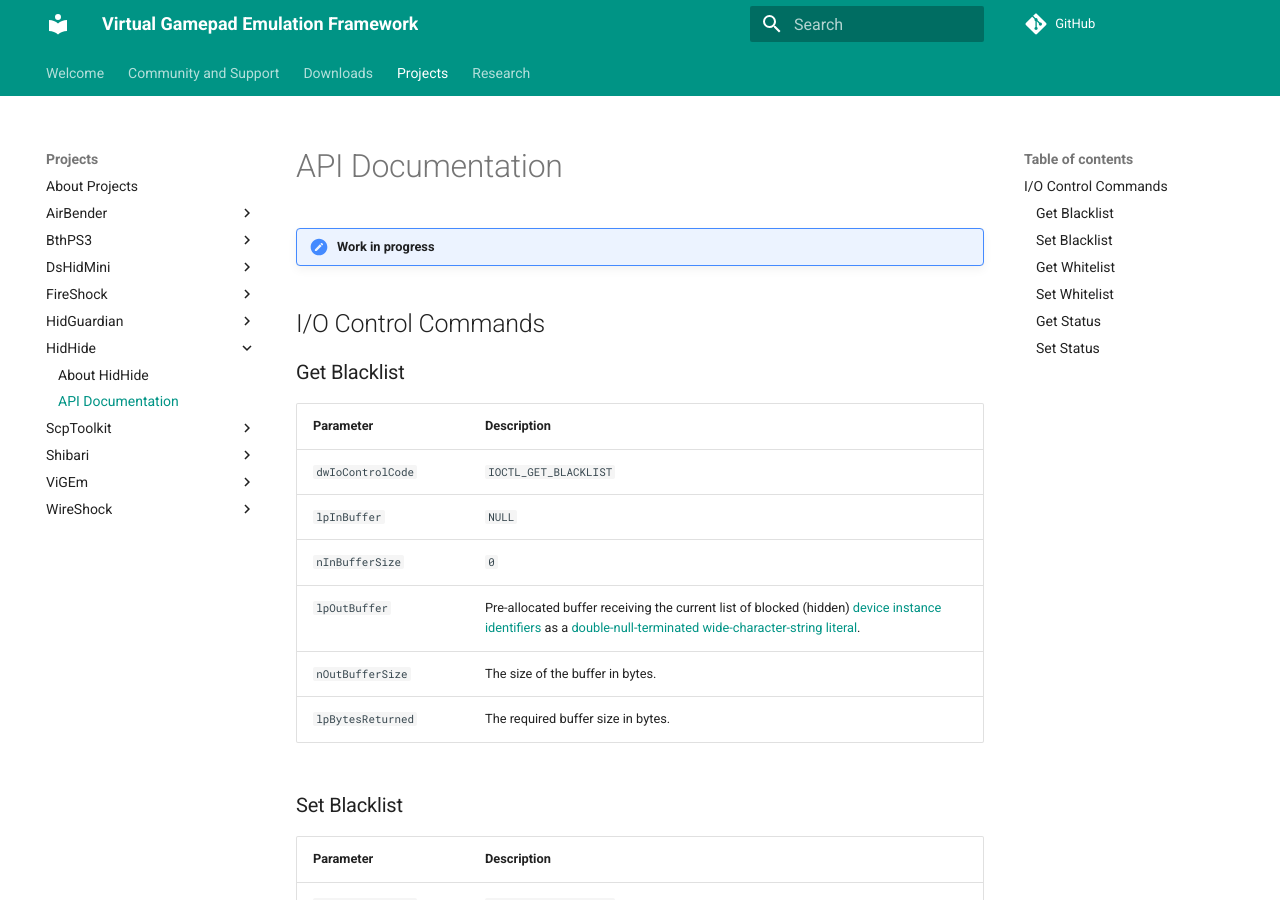
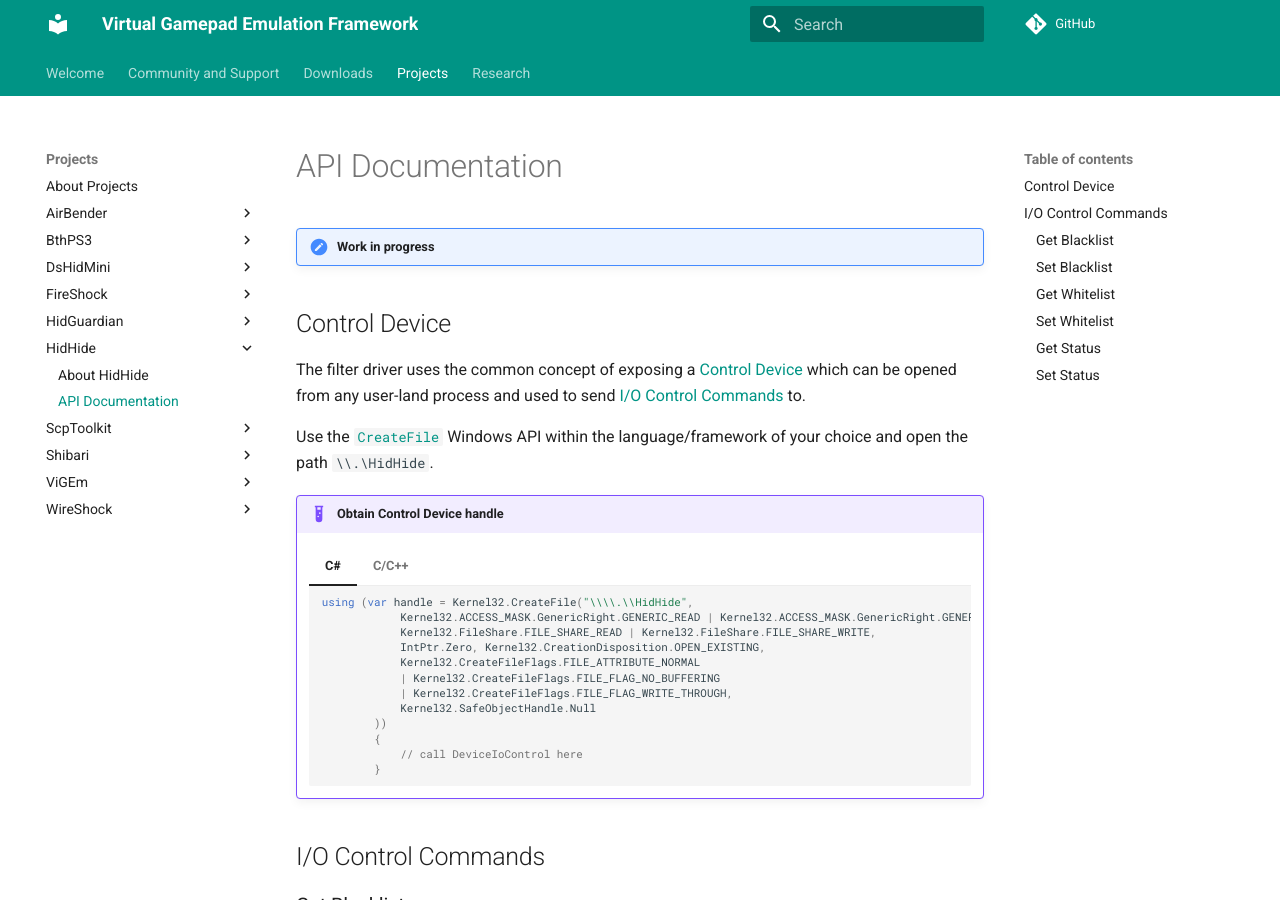
Before and after one commit to nefarius/ViGEm.github.io, an MkDocs documentation site: the page built from docs/projects/HidHide/API-Documentation.md, in a window 1280 px wide and 900 px high. Built offline with MkDocs 1.6.1 and Material for MkDocs 9.7.7, drawn with Linux system fonts in a browser that asks for light colours; comment, search, counter and statistics services are not loaded.

Commit message:
Working on API-Docs

````diff
--- a/docs/projects/HidHide/API-Documentation.md
+++ b/docs/projects/HidHide/API-Documentation.md
@@ -1,6 +1,48 @@
 # API Documentation
 
 !!! important "Work in progress"
+
+## Control Device
+
+The filter driver uses the common concept of exposing a [Control Device](https://docs.microsoft.com/en-us/windows-hardware/drivers/wdf/using-control-device-objects) which can be opened from any user-land process and used to send [I/O Control Commands](::io-control-commands) to.
+
+Use the [`CreateFile`](https://docs.microsoft.com/en-us/windows/win32/api/fileapi/nf-fileapi-createfilea) Windows API within the language/framework of your choice and open the path `\\.\HidHide`.
+
+!!! example "Obtain Control Device handle"
+
+    === "C#"
+        ```csharp
+        using (var handle = Kernel32.CreateFile("\\\\.\\HidHide",
+                    Kernel32.ACCESS_MASK.GenericRight.GENERIC_READ | Kernel32.ACCESS_MASK.GenericRight.GENERIC_WRITE,
+                    Kernel32.FileShare.FILE_SHARE_READ | Kernel32.FileShare.FILE_SHARE_WRITE,
+                    IntPtr.Zero, Kernel32.CreationDisposition.OPEN_EXISTING,
+                    Kernel32.CreateFileFlags.FILE_ATTRIBUTE_NORMAL
+                    | Kernel32.CreateFileFlags.FILE_FLAG_NO_BUFFERING
+                    | Kernel32.CreateFileFlags.FILE_FLAG_WRITE_THROUGH,
+                    Kernel32.SafeObjectHandle.Null
+                ))
+                {
+                    // call DeviceIoControl here
+                }
+        ```
+
+    === "C/C++"
+        ```cpp
+        #include <Windows.h>
+
+        HANDLE handle = CreateFile(
+            "\\\\.\\HidHide",
+            GENERIC_READ,
+            (FILE_SHARE_READ | FILE_SHARE_WRITE | FILE_SHARE_DELETE),
+            NULL,
+            OPEN_EXISTING,
+            FILE_ATTRIBUTE_NORMAL,
+            NULL);
+
+        // call DeviceIoControl here
+
+        CloseHandle(handle);
+        ```
 
 ## I/O Control Commands
 
````
